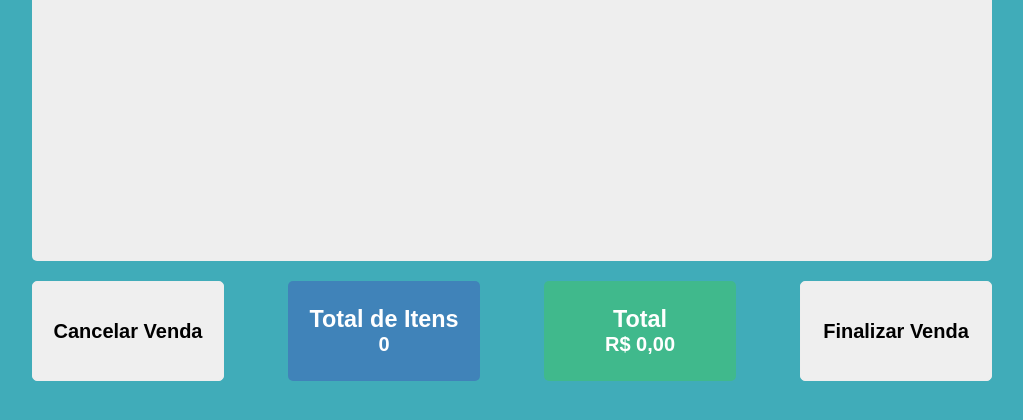
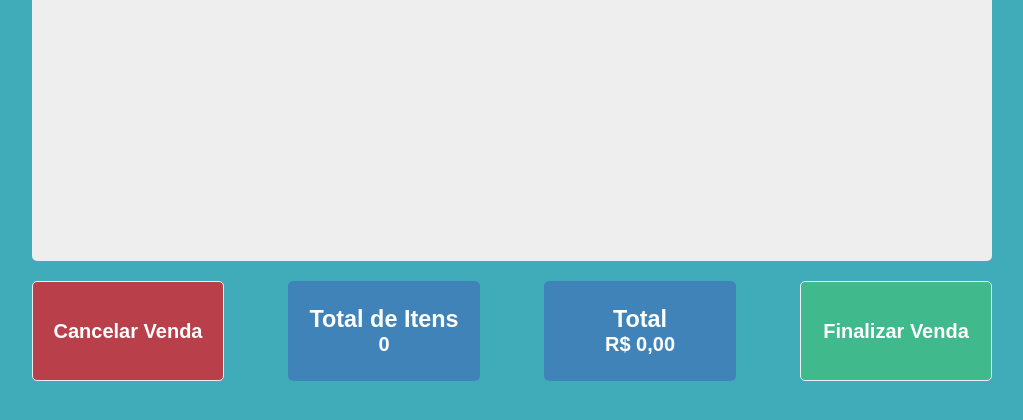
Before and after one commit to PedroHenriqueOLima/vendaFacilErp, a CodeIgniter 4 app: the page made by app/Views/pos.php in a window 1280 px wide. Shown: the part 302-722 px from the top of the page, without its empty margins (128-1151 px from the left). Run offline with PHP 8.4 and a stand-in for CodeIgniter, Linux system fonts and the light colour scheme; the template is opened without the code that fills it, so the values that code supplies are empty; some libraries are stand-ins or nearby versions; some web fonts are replaced.

Commit message:
botões da venda estilizados

```diff
--- a/app/Views/pos.php
+++ b/app/Views/pos.php
@@ -73,7 +73,7 @@
             </div>
 
 
-            <button id="finish-btn">Finalizar Venda</button>
+            <button id="confirm-btn">Finalizar Venda</button>
         </div>
 
 
--- a/public/css/pos.css
+++ b/public/css/pos.css
@@ -225,7 +225,7 @@
     flex-direction: column;
     justify-content: center;
     border-radius: 5px;
-    background-color: #40B98C;
+    background-color: #4083B9;
 
 }
 #total-price p {
@@ -235,3 +235,18 @@
 #total-price h3 {
     margin: 0;
 }
+
+#cancel-btn {
+    background-color: #B9404A;
+    color: #fff;
+}
+
+#cancel-btn:hover {
+    background-color: #B9404b;
+    color: black;
+}
+
+#confirm-btn {
+    background-color: #40B98C;
+    color: #fff;
+}
```
